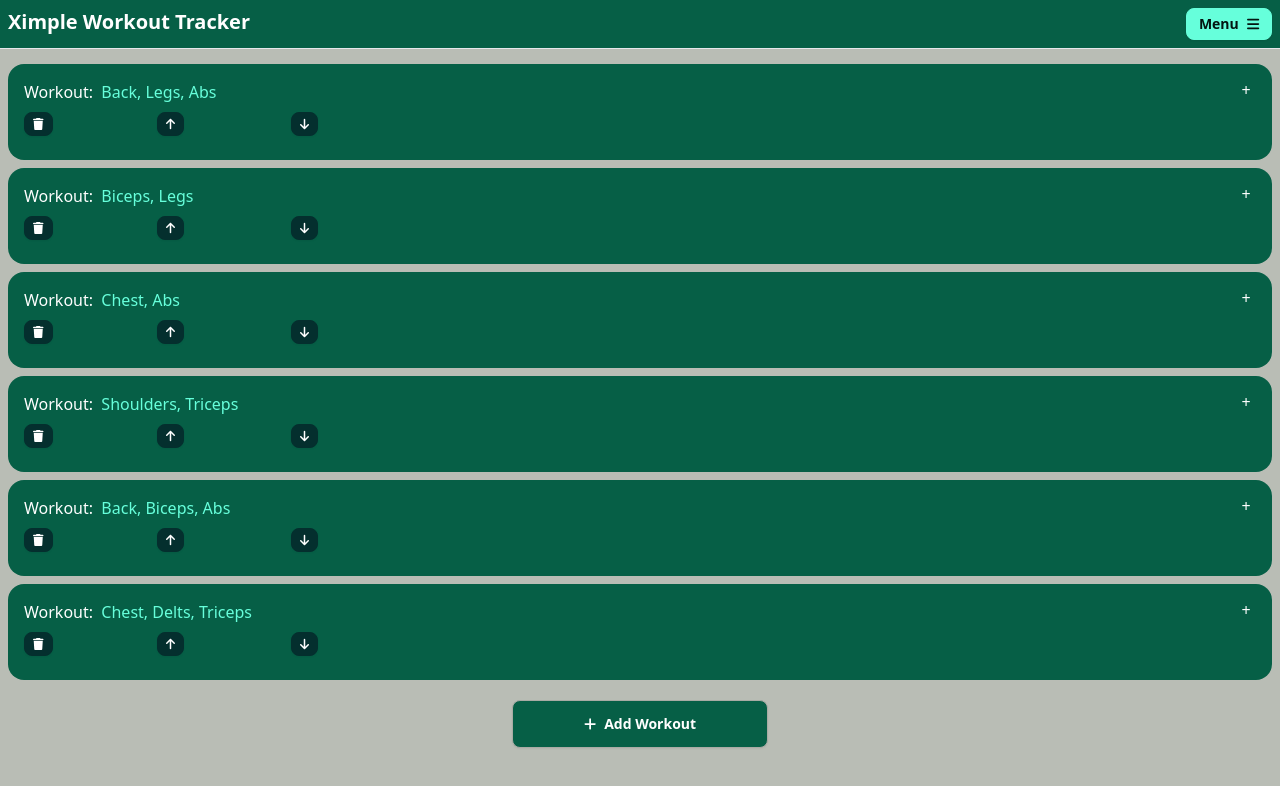
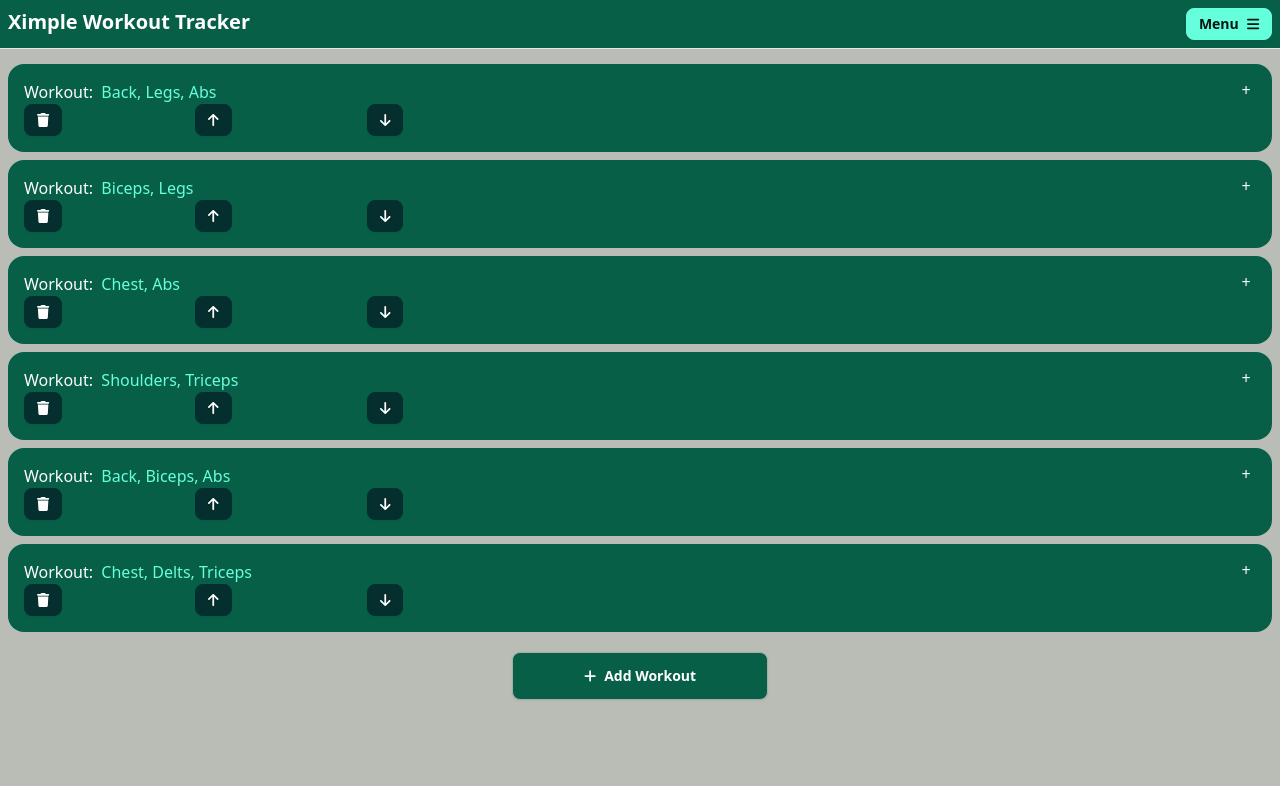
Before and after one commit to AMP3D/ximpleworkoutweb, a React (Vite) app: page / in a window 1280 px wide. Shown: the top 786 px of the page. Built offline with nearby package versions, Linux system fonts and the light colour scheme.

Commit message:
Increase button size and fix spacing

```diff
--- a/src/components/Set.tsx
+++ b/src/components/Set.tsx
@@ -73,11 +73,11 @@ const Set: FC<SetProps> = (props) => {
         </div>
       )}
 
-      <div className="grid grid-cols-8 z-10 relative mt-3">
+      <div className="grid grid-cols-5 z-10 relative mt-3 text-center">
         <div className="">
           <button
             aria-label="Remove Set"
-            className="btn btn-primary btn-xs text-white"
+            className="btn btn-primary btn-sm text-white"
             onClick={() => onRemoveSet(setIndex)}
           >
             <FontAwesomeIcon icon={faTrash} />
@@ -86,7 +86,7 @@ const Set: FC<SetProps> = (props) => {
         <div className="">
           <button
             aria-label="Edit Set"
-            className="btn btn-primary btn-xs text-white"
+            className="btn btn-primary btn-sm text-white"
             onClick={() => onEditSet(setIndex)}
           >
             <FontAwesomeIcon icon={faEdit} />
@@ -95,7 +95,7 @@ const Set: FC<SetProps> = (props) => {
         <div className="">
           <button
             aria-label="Move Set Upwards"
-            className="btn btn-primary btn-xs text-white"
+            className="btn btn-primary btn-sm text-white"
             onClick={() => onMoveSet(setIndex, "up")}
           >
             <FontAwesomeIcon icon={faArrowUp} />
@@ -104,7 +104,7 @@ const Set: FC<SetProps> = (props) => {
         <div className="">
           <button
             aria-label="Move Set Downwards"
-            className="btn btn-primary btn-xs text-white"
+            className="btn btn-primary btn-sm text-white"
             onClick={() => onMoveSet(setIndex, "down")}
           >
             <FontAwesomeIcon icon={faArrowDown} />
@@ -113,7 +113,7 @@ const Set: FC<SetProps> = (props) => {
         <div className="">
           <button
             aria-label="Copy Set"
-            className="btn btn-primary btn-xs text-white"
+            className="btn btn-primary btn-sm text-white"
             onClick={() => onCopySet(setIndex)}
           >
             <FontAwesomeIcon icon={faClone} />
--- a/src/components/Workout.tsx
+++ b/src/components/Workout.tsx
@@ -44,7 +44,7 @@ const Workout: FC<WorkoutProps> = (props) => {
       ? "bg-success line-through italic"
       : "bg-secondary";
 
-    const headerBtnClasses = "btn btn-primary btn-xs text-white z-10 relative";
+    const headerBtnClasses = "btn btn-primary btn-sm text-white z-10 relative";
 
     return (
       <Collapse
@@ -53,7 +53,7 @@ const Workout: FC<WorkoutProps> = (props) => {
         primaryHeaderText={<span>Exercise: </span>}
         secondaryHeaderText={exercise?.name}
         headerButtonsRow={
-          <div className="grid grid-cols-9 my-2">
+          <div className="grid grid-cols-6 my-2">
             <div className="">
               <button
                 aria-label="Remove Exercise"
--- a/src/components/Workouts.tsx
+++ b/src/components/Workouts.tsx
@@ -26,7 +26,7 @@ const Workouts: FC = () => {
     setRemoveWorkoutName(workoutName);
   };
 
-  const headerBtnClasses = "btn btn-secondary btn-xs text-white z-10 relative";
+  const headerBtnClasses = "btn btn-secondary btn-sm text-white z-10 relative";
 
   const workoutsElements = workouts.map((workout, index) => (
     <Collapse
@@ -35,7 +35,7 @@ const Workouts: FC = () => {
       primaryHeaderText={<span>Workout: </span>}
       secondaryHeaderText={workout.name}
       headerButtonsRow={
-        <div className="grid grid-cols-9 my-2">
+        <div className="grid grid-cols-7">
           <div className="">
             <button
               aria-label="Remove Workout"
```
